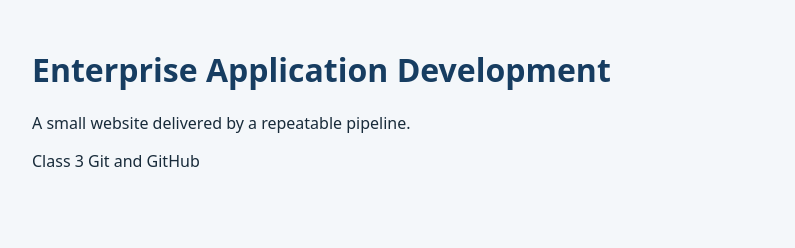
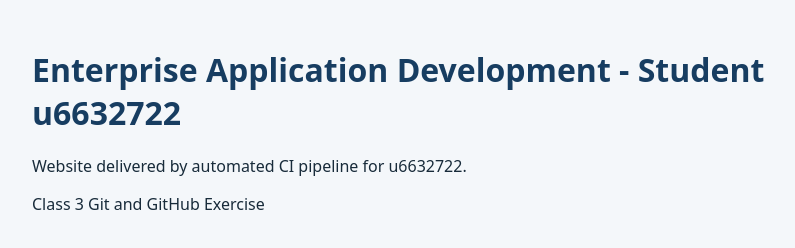
Before and after one commit to kaungwaiyan96/ead-class-starter, a plain HTML site: page src/index.html in a window 1280 px wide. Shown: the whole page, without its empty margins (208-1003 px from the left). Drawn offline with Linux system fonts and the light colour scheme.

Commit message:
Update website heading and message for student u6632722

```diff
--- a/src/index.html
+++ b/src/index.html
@@ -8,9 +8,9 @@
 </head>
 <body>
   <main>
-    <h1>Enterprise Application Development</h1>
-    <p id="message">A small website delivered by a repeatable pipeline.</p>
-    <p>Class 3 Git and GitHub</p>
+    <h1>Enterprise Application Development - Student u6632722</h1>
+    <p id="message">Website delivered by automated CI pipeline for u6632722.</p>
+    <p>Class 3 Git and GitHub Exercise</p>
   </main>
 </body>
 </html>
```
